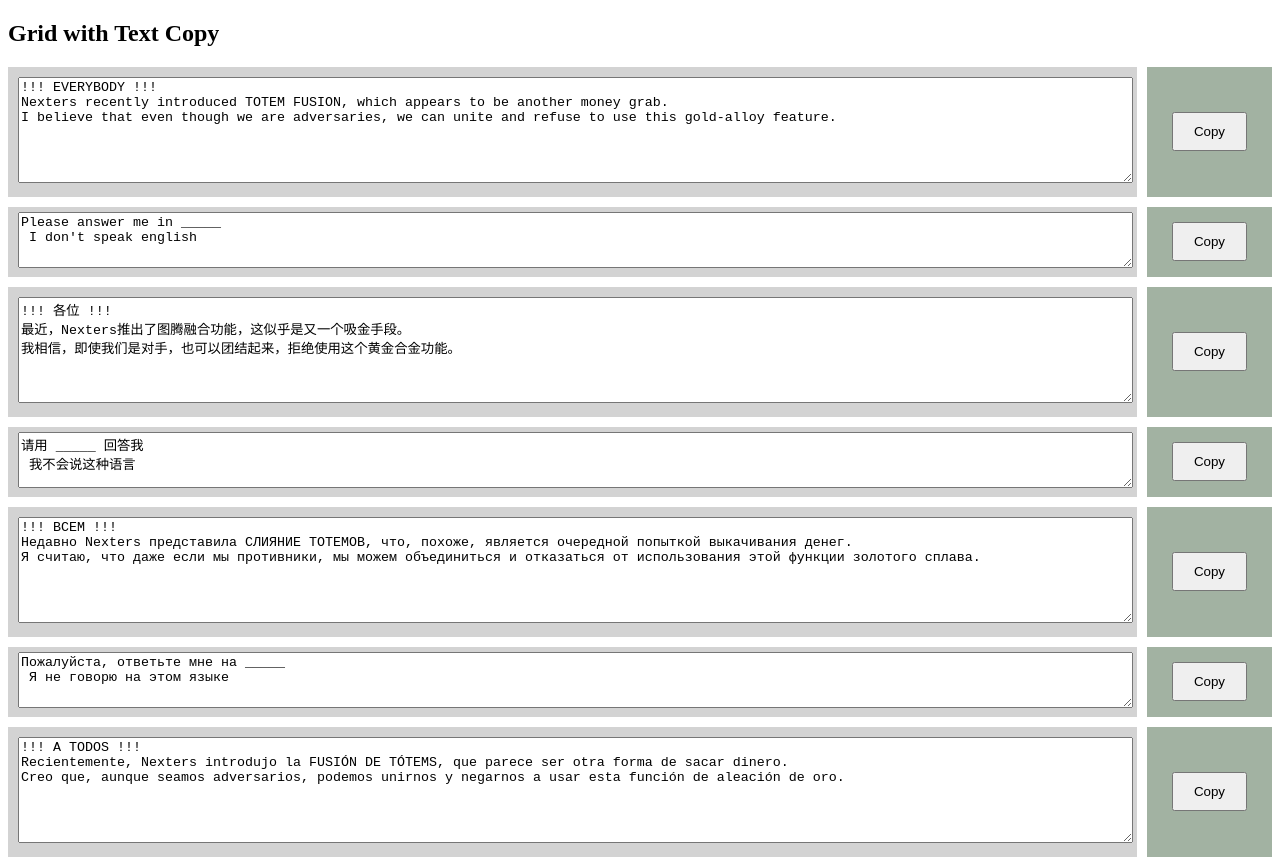
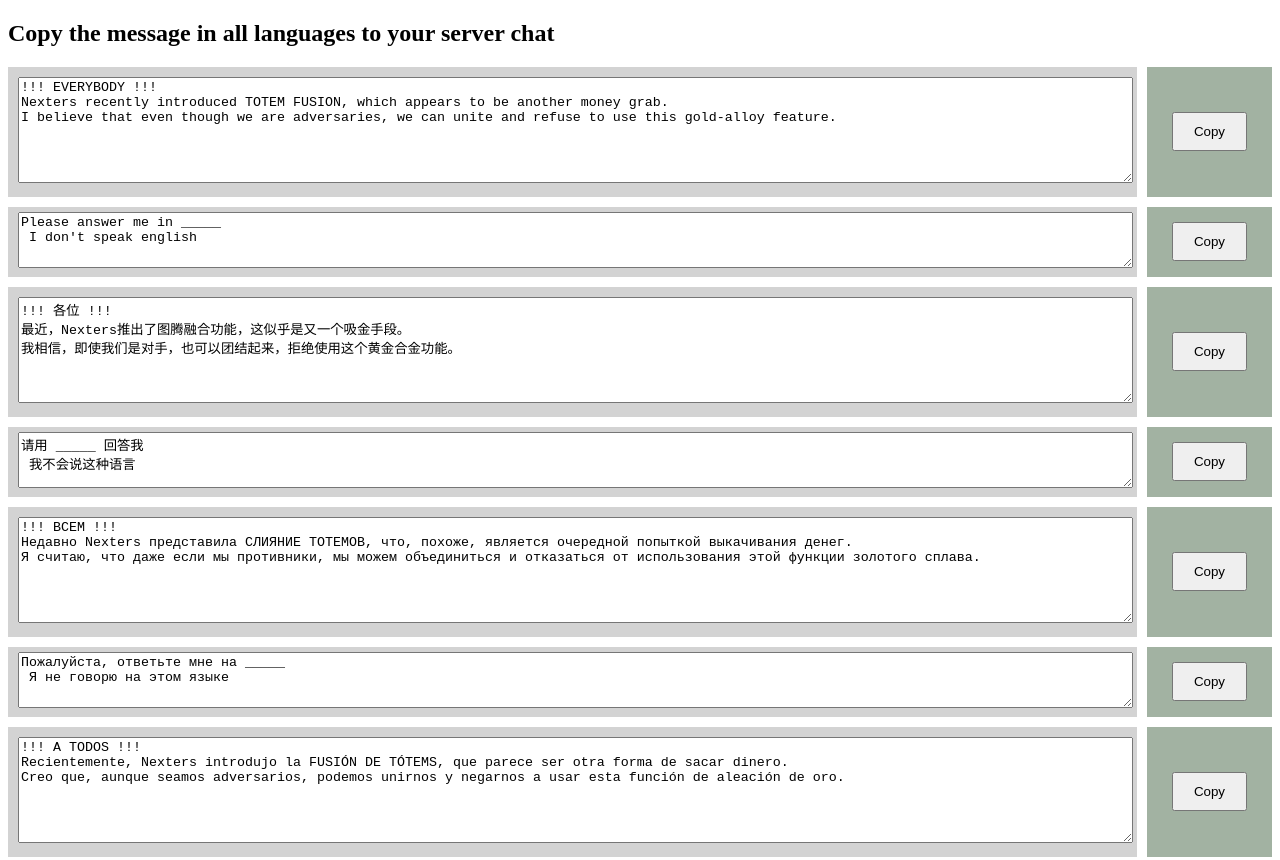
Before and after one commit to HeroWarsItalia/NO, a plain HTML site: page fusion/index.html in a window 1280 px wide. Shown: the top 860 px of the page. Drawn offline with Linux system fonts and the light colour scheme.

Commit message:
Update index.html

```diff
--- a/fusion/index.html
+++ b/fusion/index.html
@@ -59,7 +59,7 @@
 </head>
 <body>
 
-    <h2>Grid with Text Copy</h2>
+    <h2>Copy the message in all languages to your server chat</h2>
 
     <div class="grid-container">
         <div class="grid-row high-row">
```
